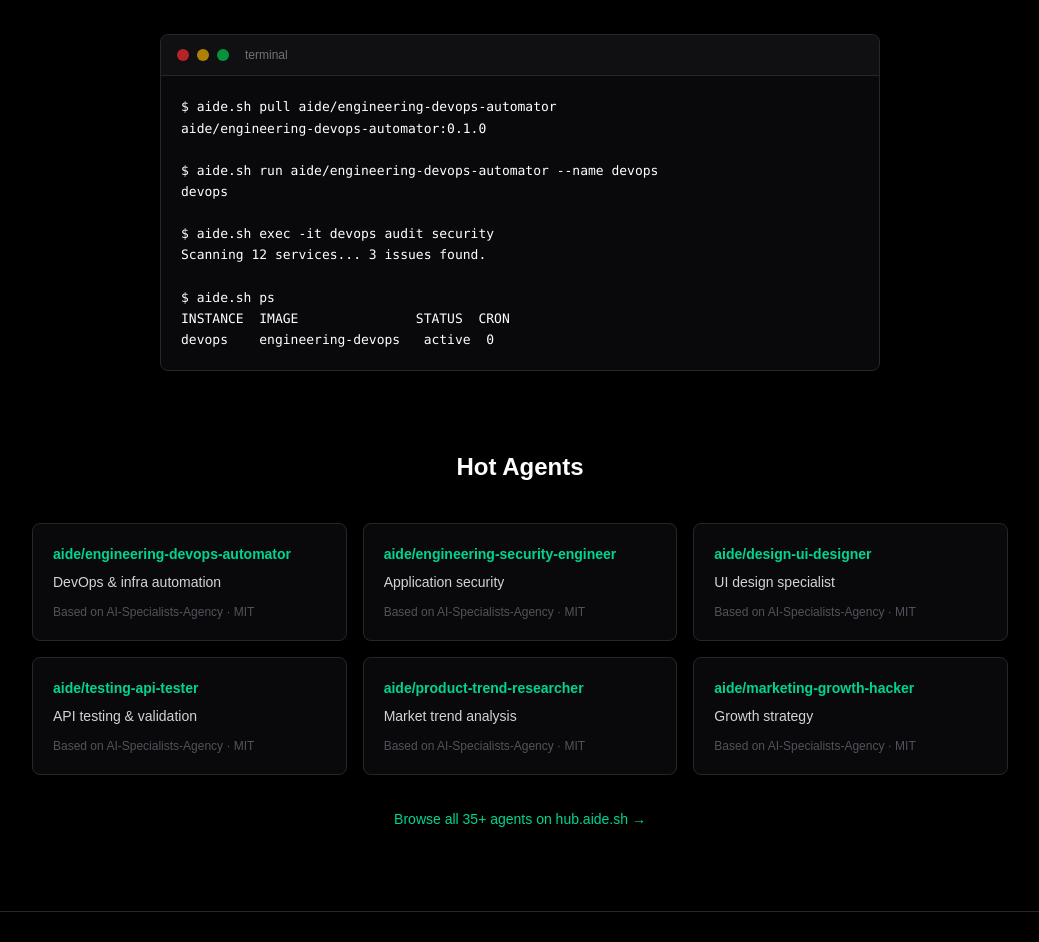
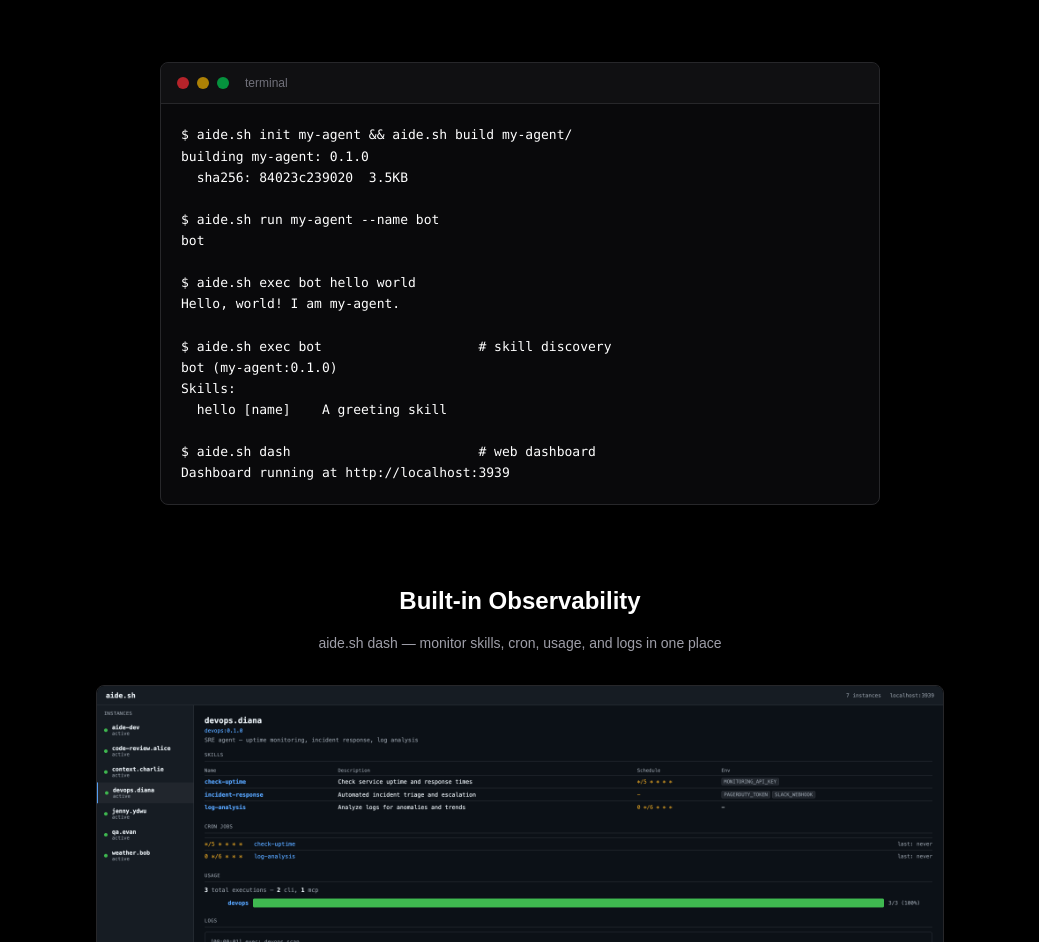
Before and after one commit to yiidtw/aide-site, a Next.js app: page / in a window 1280 px wide. Shown: the part 490-1432 px from the top of the page, without its empty margins (120-1159 px from the left). Built offline with nearby package versions, Linux system fonts and the light colour scheme.

Commit message:
landing: dashboard screenshot + updated terminal demo + real hot agents

```diff
--- a/app/page.tsx
+++ b/app/page.tsx
@@ -1,27 +1,33 @@
 const hotAgents = [
   {
-    name: "aide/engineering-devops-automator",
-    desc: "DevOps & infra automation",
+    name: "aide/code-review",
+    desc: "Plan, review, QA, ship — based on gstack",
+    author: "garrytan",
   },
   {
-    name: "aide/engineering-security-engineer",
-    desc: "Application security",
+    name: "aide/context",
+    desc: "Curated API docs for coding agents",
+    author: "andrewyng",
   },
   {
-    name: "aide/design-ui-designer",
-    desc: "UI design specialist",
+    name: "aide/devops",
+    desc: "Uptime monitoring, incident response, log analysis",
+    author: "community",
   },
   {
-    name: "aide/testing-api-tester",
-    desc: "API testing & validation",
+    name: "aide/ntu-student",
+    desc: "NTU COOL LMS + mail for university students",
+    author: "ydwu",
   },
   {
-    name: "aide/product-trend-researcher",
-    desc: "Market trend analysis",
+    name: "aide/weather",
+    desc: "Daily weather briefings and severe alerts",
+    author: "community",
   },
   {
-    name: "aide/marketing-growth-hacker",
-    desc: "Growth strategy",
+    name: "aide/qa",
+    desc: "Test generation, regression, coverage reports",
+    author: "community",
   },
 ];
 
@@ -46,7 +52,7 @@ export default function Home() {
           <span className="text-emerald-400">just like Docker.</span>
         </h1>
         <p className="mt-6 text-lg text-zinc-400 max-w-xl font-mono">
-          Package, deploy, and manage AI agents with Agentfile. One CLI.
+          Package, deploy, and manage AI agents with Agentfile. One binary. Works with or without AI.
         </p>
 
         {/* Install command */}
@@ -70,19 +76,39 @@ export default function Home() {
             <span className="ml-2 text-xs text-zinc-500 font-mono">terminal</span>
           </div>
           <pre className="p-5 font-mono text-[13px] leading-relaxed overflow-x-auto">
-            <code>{`$ aide.sh pull aide/engineering-devops-automator
-aide/engineering-devops-automator:0.1.0
+            <code>{`$ aide.sh init my-agent && aide.sh build my-agent/
+building my-agent: 0.1.0
+  sha256: 84023c239020  3.5KB
 
-$ aide.sh run aide/engineering-devops-automator --name devops
-devops
+$ aide.sh run my-agent --name bot
+bot
 
-$ aide.sh exec -it devops audit security
-Scanning 12 services... 3 issues found.
+$ aide.sh exec bot hello world
+Hello, world! I am my-agent.
 
-$ aide.sh ps
-INSTANCE  IMAGE               STATUS  CRON
-devops    engineering-devops   active  0`}</code>
+$ aide.sh exec bot                    # skill discovery
+bot (my-agent:0.1.0)
+Skills:
+  hello [name]    A greeting skill
+
+$ aide.sh dash                        # web dashboard
+Dashboard running at http://localhost:3939`}</code>
           </pre>
+        </div>
+      </section>
+
+      {/* Dashboard Screenshot */}
+      <section className="max-w-4xl mx-auto px-6 pb-20">
+        <h2 className="text-2xl font-bold text-center mb-4">Built-in Observability</h2>
+        <p className="text-center text-zinc-400 mb-8 font-mono text-sm">
+          aide.sh dash — monitor skills, cron, usage, and logs in one place
+        </p>
+        <div className="rounded-lg border border-zinc-800 overflow-hidden">
+          <img
+            src="/dash.png"
+            alt="aide.sh dashboard showing agent instances, skills, cron jobs, usage analytics, and logs"
+            className="w-full"
+          />
         </div>
       </section>
 
@@ -100,7 +126,7 @@ devops    engineering-devops   active  0`}</code>
               </h3>
               <p className="text-sm text-zinc-300 mb-3">{agent.desc}</p>
               <p className="text-xs text-zinc-600">
-                Based on AI-Specialists-Agency &middot; MIT
+                by {agent.author} &middot; MIT
               </p>
             </div>
           ))}
@@ -110,7 +136,7 @@ devops    engineering-devops   active  0`}</code>
             href="https://hub.aide.sh"
             className="text-sm font-mono text-emerald-400 hover:text-emerald-300 transition"
           >
-            Browse all 35+ agents on hub.aide.sh &rarr;
+            Browse agents on hub.aide.sh &rarr;
           </a>
         </div>
       </section>
@@ -118,11 +144,11 @@ devops    engineering-devops   active  0`}</code>
       {/* Footer */}
       <footer className="border-t border-zinc-800 py-8 text-center text-sm text-zinc-500 font-mono">
         <div className="flex justify-center gap-6 mb-4">
+          <a href="https://docs.aide.sh" className="hover:text-white transition">Docs</a>
           <a href="https://github.com/yiidtw/aide" className="hover:text-white transition">GitHub</a>
           <a href="https://hub.aide.sh" className="hover:text-white transition">Hub</a>
-          <a href="#install" className="hover:text-white transition">Install</a>
         </div>
-        MIT License — aide.sh
+        MIT License &mdash; aide.sh
       </footer>
     </main>
   );
```
Also changed, not shown: public/dash.png (added).
